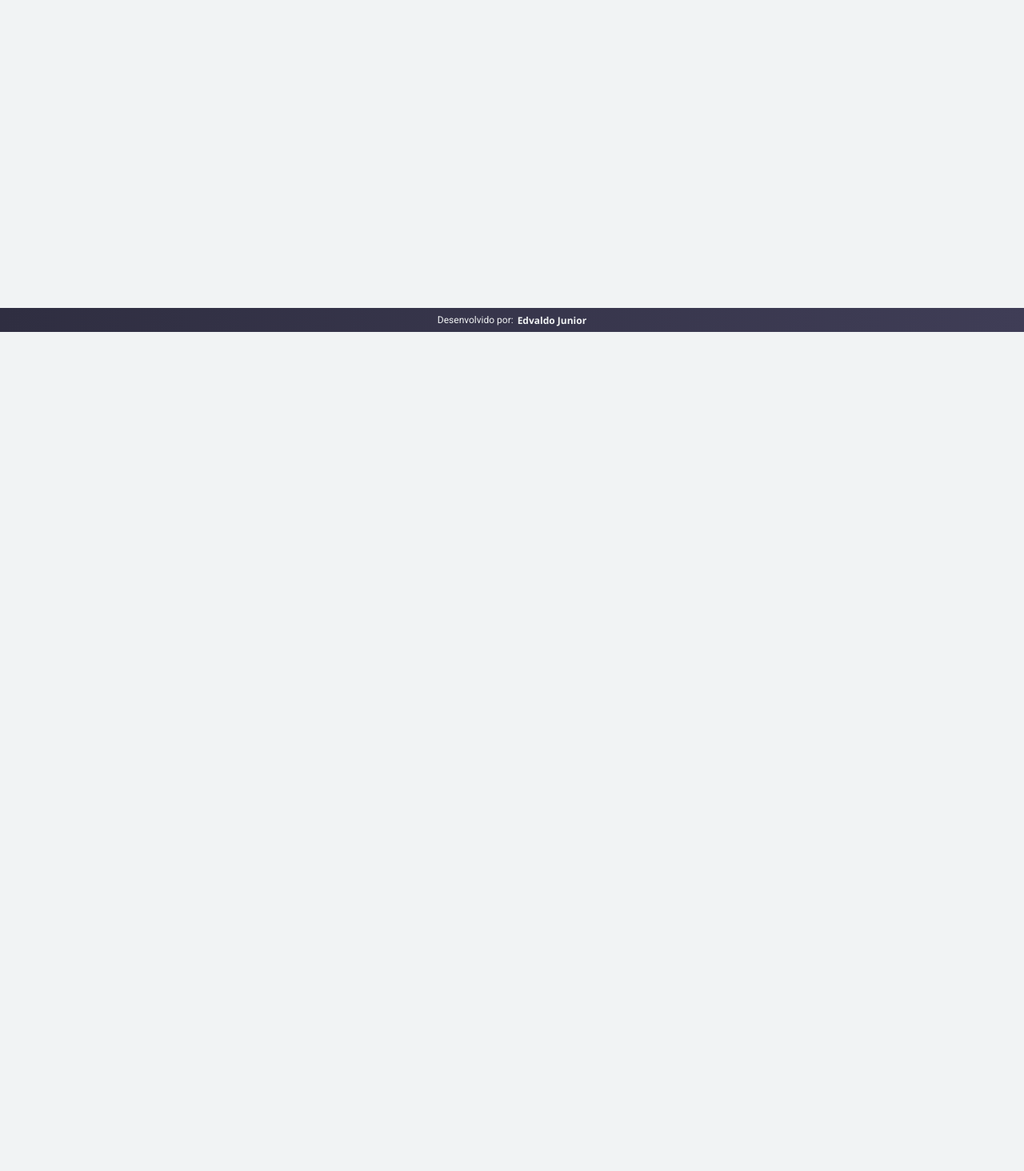
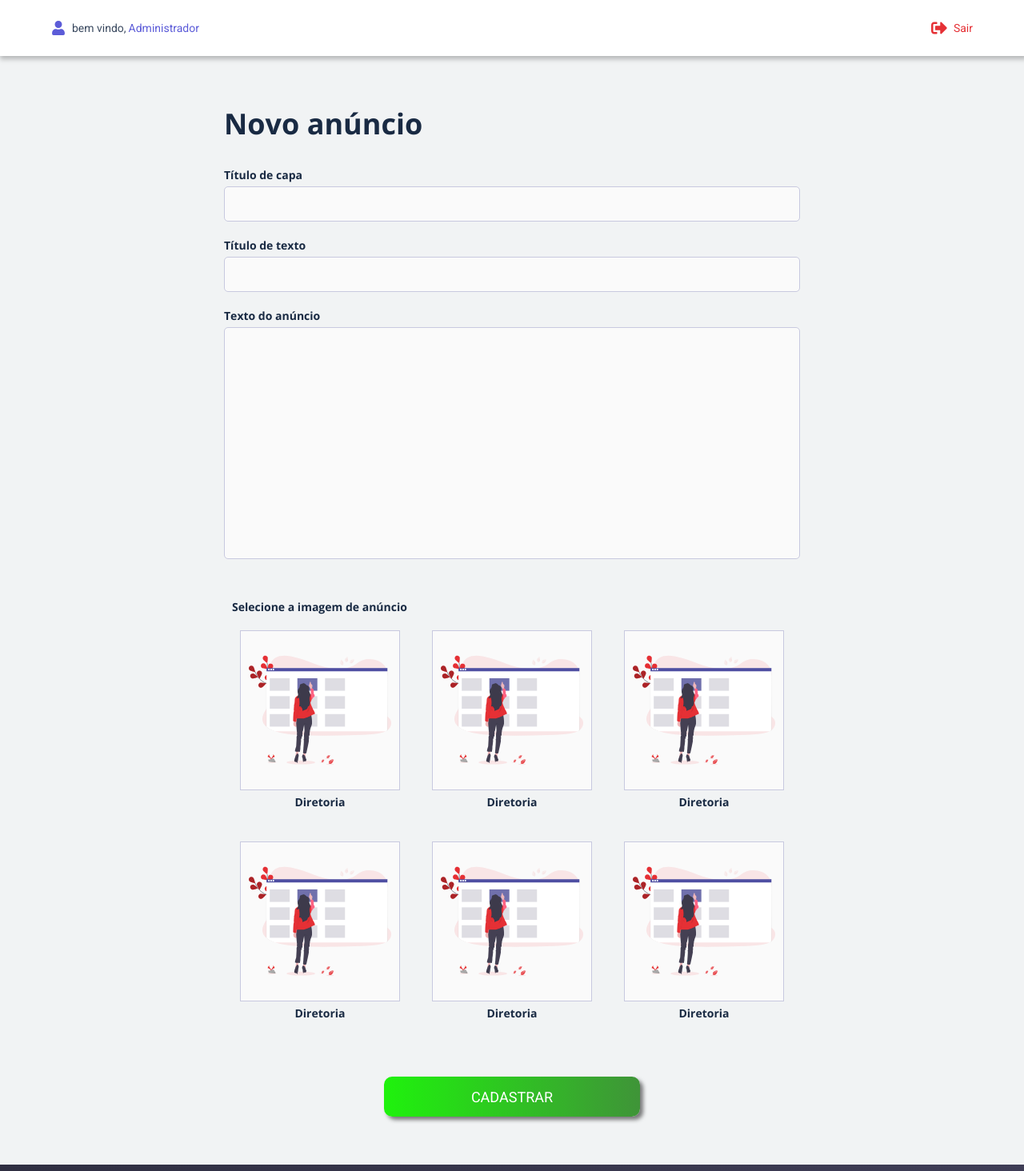
Before and after one commit to EddyPBR/mural-digital, a React (Create React App) app in the folder web/: page /admin/announces/add in a window 1280 px wide. Shown: the top 1464 px of the page at 80% size. Before the commit the page ends 800 px from the top, so only its background shows below. Built offline with nearby package versions, Linux system fonts and the light colour scheme.

Commit message:
:package: Adicionando página de cadastro de anuncio e estabelecendo rota | :wrench: removendo checked do ImageInputRadio component

```diff
--- a/web/src/components/ImageInputRadio/index.tsx
+++ b/web/src/components/ImageInputRadio/index.tsx
@@ -7,7 +7,7 @@ const ImageInputRadio: React.FC = () => {
   return (
     <Radio>
       <Box>
-        <input type="radio" name="image" value="0" checked />
+        <input type="radio" name="image" value="0" />
         <img src={ExampleImage} alt="Diretoria" />
       </Box>
       <InputLegend>Diretoria</InputLegend>
--- /dev/null
+++ b/web/src/pages/AddAnnounce/index.tsx
@@ -0,0 +1,199 @@
+import React, { useState, FormEvent } from "react";
+import styled from "styled-components";
+
+import AdminNavbar from "../../components/AdminNavbar";
+import Input from "../../components/Input";
+import Textarea from "../../components/Textarea";
+import ImageInputRadio from "../../components/ImageInputRadio";
+
+const AddAnnounce: React.FC = () => {
+  const [frontTitle, setFrontTitle] = useState("");
+  const [textTitle, setTextTitle] = useState("");
+  const [text, setText] = useState("");
+
+  const handleSaveAnnounce = (event: FormEvent) => {
+    event.preventDefault();
+
+    const data = {
+      frontTitle,
+      textTitle,
+      text,
+    }
+
+    console.log(data);
+  }
+
+  return (
+    <>
+      <AdminNavbar />
+      <Announce>
+        <Title>Novo anúncio</Title>
+        <AnnounceForm>
+          <Column>
+            <Input
+              type="text"
+              name="frontTitle"
+              label="Título de capa"
+              value={frontTitle}
+              onChange={(event) => setFrontTitle(event.target.value)}
+            />
+            <Input
+              type="text"
+              name="textTitle"
+              label="Título de texto"
+              value={textTitle}
+              onChange={(event) => setTextTitle(event.target.value)}
+            />
+            <Textarea
+              name="text"
+              label="Texto do anúncio"
+              value={text}
+              onChange={(event) => setText(event.target.value)}
+            />
+          </Column>
+          <Column>
+            <Legend>Selecione a imagem de anúncio</Legend>
+            <List>
+              <ImageInputRadio />
+              <ImageInputRadio />
+              <ImageInputRadio />
+              <ImageInputRadio />
+              <ImageInputRadio />
+              <ImageInputRadio />
+            </List>
+          </Column>
+        </AnnounceForm>
+        <Button type="button" onClick={(event) => handleSaveAnnounce(event)}>CADASTRAR</Button>
+      </Announce>
+    </>
+  );
+};
+
+const Announce = styled.div`
+  margin: 6rem 0;
+  width: 90vw;
+  max-width: 117rem;
+  min-height: calc(100vh - 6rem - 4rem);
+  display: flex;
+  flex-direction: column;
+  justify-items: center;
+
+  @media(max-width: 1280px) {
+    max-width: 90vw;
+    width: 72rem;
+    display: flex;
+    flex-direction: column;
+    justify-items: center;
+    align-self: center;
+  }
+`;
+
+const Title = styled.h1`
+  font: 700 3.6rem "Open Sans", sans-serif;
+  color: var(--color-title);
+  margin: 0;
+  margin-bottom: 3rem;
+
+  @media (max-width: 520px) {
+    font-size: 2rem;
+  }
+`;
+
+const AnnounceForm = styled.form`
+  display: grid;
+  grid-template-columns: 47rem 68rem;
+  gap: 2rem;
+
+  @media(max-width: 1280px) {
+    max-width: 90vw;
+    width: 100%;
+    display: flex;
+    flex-direction: column;
+    justify-items: center;
+    align-self: center;
+
+    && > div:last-child {
+      margin-bottom: 0;
+    }
+  }
+`
+
+const Column = styled.div`
+  width: 90vw;
+  max-width: 100%;
+  display: flex;
+  flex-direction: column;
+
+  @media(max-width: 1280px) {
+    margin-bottom: 3rem;
+  }
+`;
+
+const Legend = styled.h2`
+  font: 700 1.4rem "Open Sans", sans-serif;
+  color: var(--color-title);
+  margin: 0;
+  margin-bottom: .5rem;
+  margin-left: 1rem;
+
+  @media(max-width: 1280px) {
+    margin-bottom: 2rem;
+  }
+`;
+
+const List = styled.div`
+  width: 100%;
+  max-width: 90vw;
+  display: grid;
+  grid-template-columns: repeat(auto-fill, minmax(20rem, 1fr));
+  justify-items: center;
+
+  @media(max-width: 520px){
+    display: flex;
+    flex-direction: row;
+    align-items: center;
+    overflow-y: scroll;
+  }
+
+  && > fieldset {
+    margin: 0 1rem 4rem 1rem;
+  }
+
+`;
+
+const Button = styled.button`
+  width: 90vw;
+  max-width: 17rem;
+  height: 5rem;
+  background: linear-gradient(90deg, #1FF20D 0%, #3F9438 100%);
+  font: 400 1.8rem "Roboto", sans-serif;
+  color: #fff;
+  box-shadow: 4px 4px 5px rgba(0, 0, 0, 0.5);
+  border-radius: 10px;
+  transition: .2s filter, .2s box-shadow;
+  cursor: pointer;
+  -webkit-touch-callout: none;
+  -webkit-user-select: none;
+  -khtml-user-select: none;
+  -moz-user-select: none;
+  -ms-user-select: none;
+  user-select: none;
+
+  &&:hover {
+    filter: brightness(1.2);
+    box-shadow: 2px 2px 4px rgba(0, 0, 0, 0.8);
+  }
+
+  @media(max-width: 1280px) {
+    max-width: 90vw;
+    width: 32rem;
+    margin-top: 3rem;
+    align-self: center;
+  }
+
+  @media(max-width: 520px) {
+    font-size: 1.6rem;
+  }
+`;
+
+export default AddAnnounce;
--- a/web/src/routes.tsx
+++ b/web/src/routes.tsx
@@ -5,6 +5,7 @@ import Mural from "./pages/Mural";
 import Announce from "./pages/Announce";
 import Admin from "./pages/Admin";
 import AdminAnnounces from "./pages/AdminAnnounces";
+import AddAnnounce from "./pages/AddAnnounce";
 
 import Footer from "./components/Footer";
 
@@ -15,6 +16,7 @@ const Routes: React.FC = () => {
       <Route path="/announces/:id" exact component={Announce} />
       <Route path="/admin/" exact component={Admin} />
       <Route path="/admin/announces" exact component={AdminAnnounces} />
+      <Route path="/admin/announces/add" exact component={AddAnnounce} />
       <Footer />
     </BrowserRouter>
   );
```
